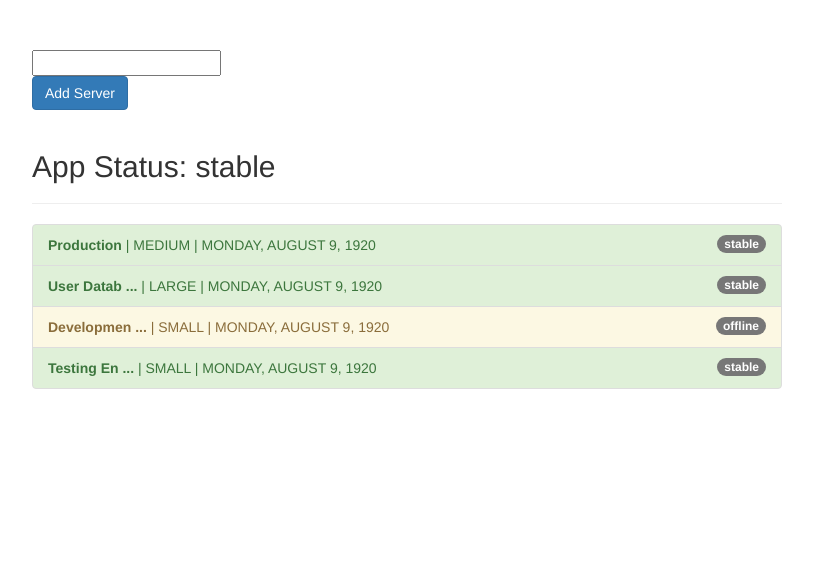
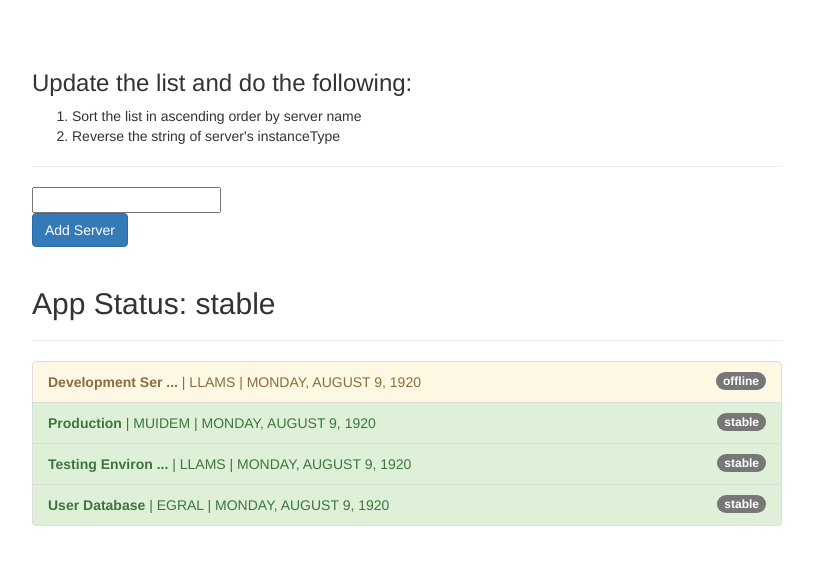
Before and after one commit to renantee/Angular, an Angular app in the folder my-first-app/: page / in a window 1280 px wide. Shown: the top 564 px of the page, without its empty margins (233-1046 px from the left). Built offline with nearby package versions, Linux system fonts and the light colour scheme.

Commit message:
Assignment 8: Practicing pipes
Note: "Assignment 7: Practicing Reactive Forms" has been skipped 'coz it is just closely the same as in assignment 6.

```diff
--- a/my-first-app/src/app/app.component.html
+++ b/my-first-app/src/app/app.component.html
@@ -1,23 +1,29 @@
 <div class="container">
   <div class="row">
     <div class="col-xs-12 col-sm-10 col-md-8 col-sm-offset-1 col-md-offset-2">
+      <h3>Update the list and do the following:</h3>
+      <ol>
+        <li>Sort the list in ascending order by server name</li>
+        <li>Reverse the string of server's instanceType</li>
+      </ol>
+      <hr>
       <input type="text" [(ngModel)]="filteredStatus">
       <br>
       <button class="btn btn-primary" (click)="onAddServer()">Add Server</button>
       <br><br>
-      <h2>App Status: {{ appStatus | async }}</h2>
+      <h2>App Status: {{ appStatus | async}}</h2>
       <hr>
       <ul class="list-group">
         <li
           class="list-group-item"
-          *ngFor="let server of servers | filter:filteredStatus:'status'"
+          *ngFor="let server of servers | filter:filteredStatus:'status' | sort:'name'"
           [ngClass]="getStatusClasses(server)">
           <span
             class="badge">
             {{ server.status }}
           </span>
-          <strong>{{ server.name | shorten:10 }}</strong> |
-          {{ server.instanceType | uppercase }} |
+          <strong>{{ server.name | shorten:15 }}</strong> |
+          {{ server.instanceType | uppercase | reverse }} |
           {{ server.started | date:'fullDate' | uppercase }}
         </li>
       </ul>
--- a/my-first-app/src/app/app.component.ts
+++ b/my-first-app/src/app/app.component.ts
@@ -1,4 +1,4 @@
-import { Component } from '@angular/core';
+import { Component, OnInit } from '@angular/core';
 
 @Component({
   selector: 'app-root',
@@ -51,6 +51,6 @@ export class AppComponent {
       name: 'New Server',
       status: 'stable',
       started: new Date(15, 1, 2017)
-    })
+    });
   }
 }
--- a/my-first-app/src/app/app.module.ts
+++ b/my-first-app/src/app/app.module.ts
@@ -6,12 +6,16 @@ import { FormsModule } from '@angular/forms';
 import { AppComponent } from './app.component';
 import { ShortenPipe } from './shorten.pipe';
 import { FilterPipe } from './filter.pipe';
+import { ReversePipe } from './reverse.pipe';
+import { SortPipe } from './sort.pipe';
 
 @NgModule({
   declarations: [
     AppComponent,
     ShortenPipe,
-    FilterPipe
+    FilterPipe,
+    ReversePipe,
+    SortPipe
   ],
   imports: [
     BrowserModule,
--- /dev/null
+++ b/my-first-app/src/app/reverse.pipe.ts
@@ -0,0 +1,12 @@
+import { Pipe, PipeTransform } from '@angular/core';
+
+@Pipe({
+  name: 'reverse'
+})
+export class ReversePipe implements PipeTransform {
+
+  transform(value: any): any {
+    return value.split('').reverse().join('');
+  }
+
+}
--- /dev/null
+++ b/my-first-app/src/app/sort.pipe.ts
@@ -0,0 +1,19 @@
+import { Pipe, PipeTransform } from '@angular/core';
+
+@Pipe({
+  name: 'sort',
+  pure: false
+})
+export class SortPipe implements PipeTransform {
+
+  transform(value: any, propName: string): any {
+    return value.sort((a, b) => {
+      if (a[propName] > b[propName]) {
+        return 1;
+      } else {
+        return -1;
+      }
+    });
+  }
+
+}
```
Also changed, not shown: my-first-app/src/app/filter.pipe.ts (line endings or trailing spaces), my-first-app/src/app/shorten.pipe.ts (line endings or trailing spaces).
